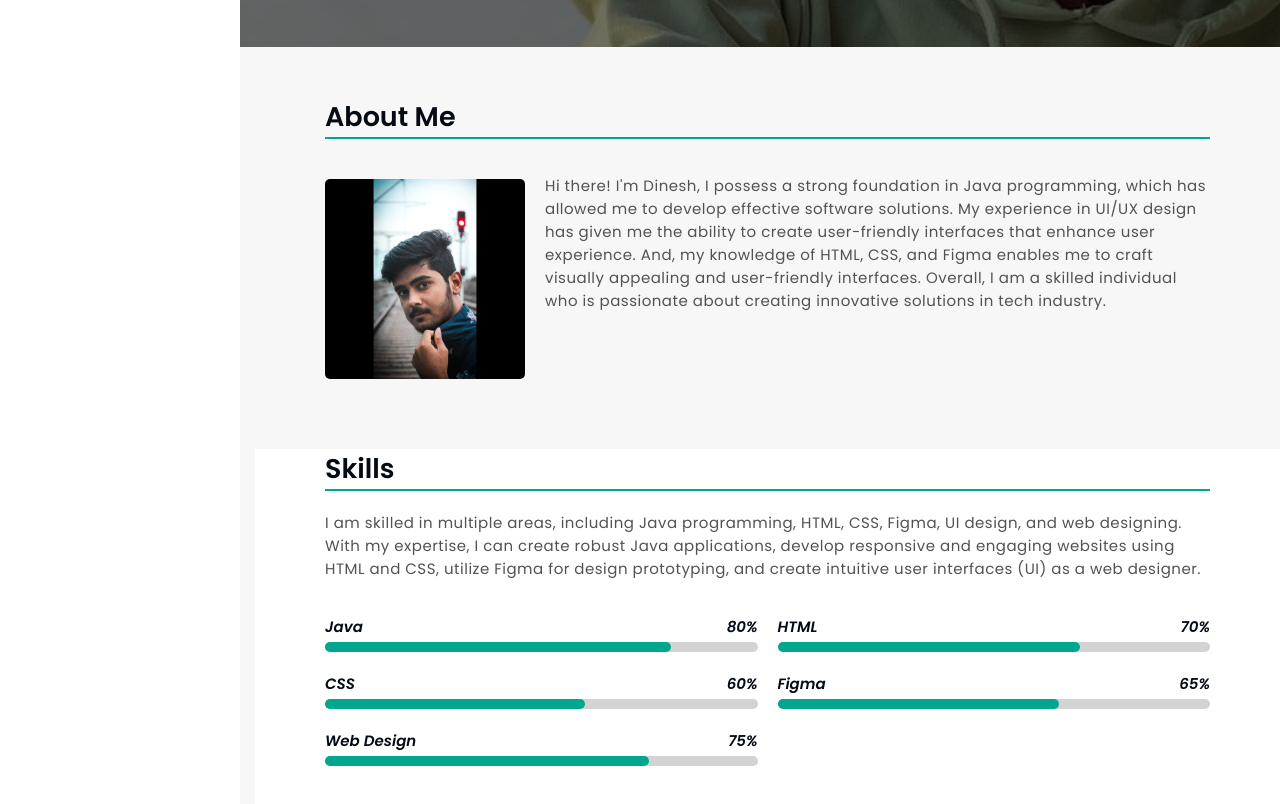
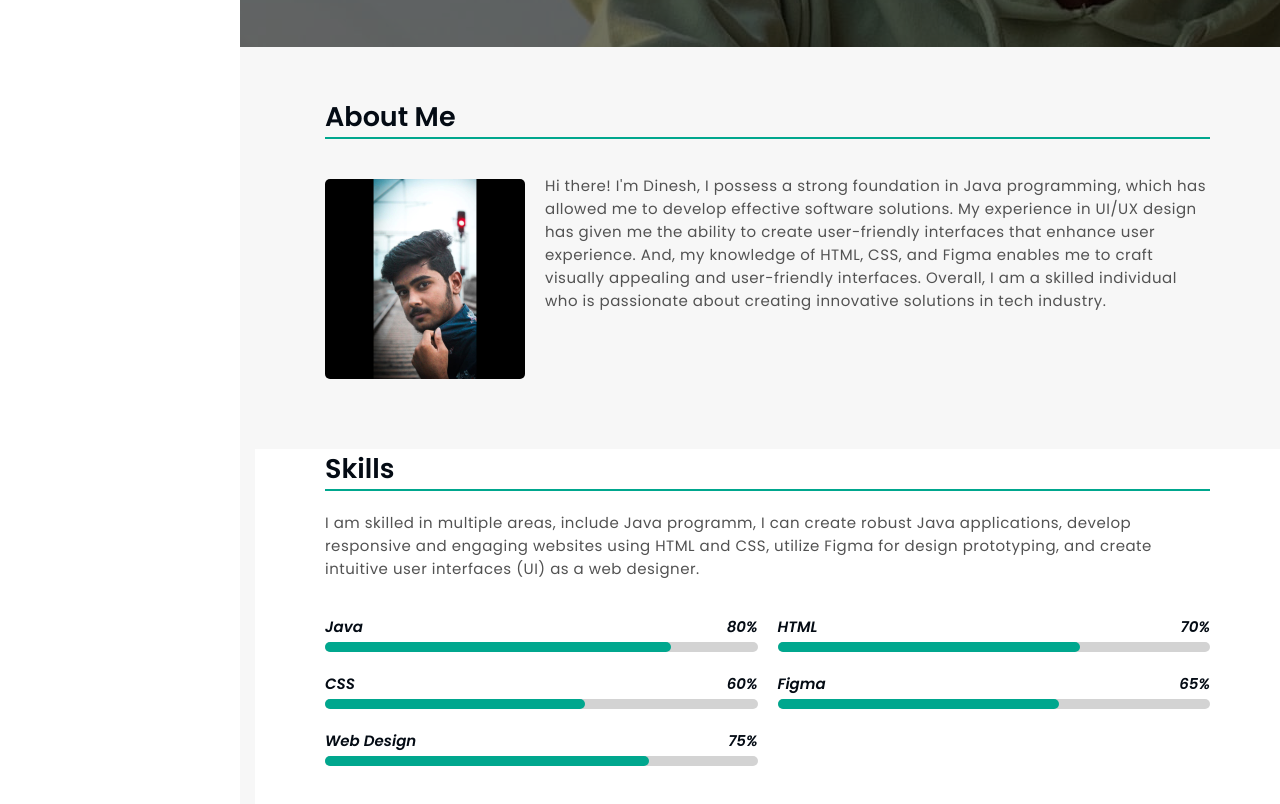
Before and after one commit to dineshs-27/My-Portfolio, a plain HTML site: page index.html in a window 1280 px wide. Shown: the part 893-1697 px from the top of the page. Drawn offline with nearby package versions, Linux system fonts and the light colour scheme.

Commit message:
Update index.html

```diff
--- a/index.html
+++ b/index.html
@@ -63,7 +63,7 @@
     <!--Skill section start-->
     <section id="skills">
         <h1 class="sub-heading"><span>Skills</span></h1>
-        <p class="sub-para">I am skilled in multiple areas, including Java programming, HTML, CSS, Figma, UI design, and web designing. With my expertise, I can create robust Java applications, develop responsive and engaging websites using HTML and CSS, utilize Figma for design prototyping, and create intuitive user interfaces (UI) as a web designer.</p>
+        <p class="sub-para">I am skilled in multiple areas, include Java programm, I can create robust Java applications, develop responsive and engaging websites using HTML and CSS, utilize Figma for design prototyping, and create intuitive user interfaces (UI) as a web designer.</p>
 
         <div class="skills-row">
 
```
